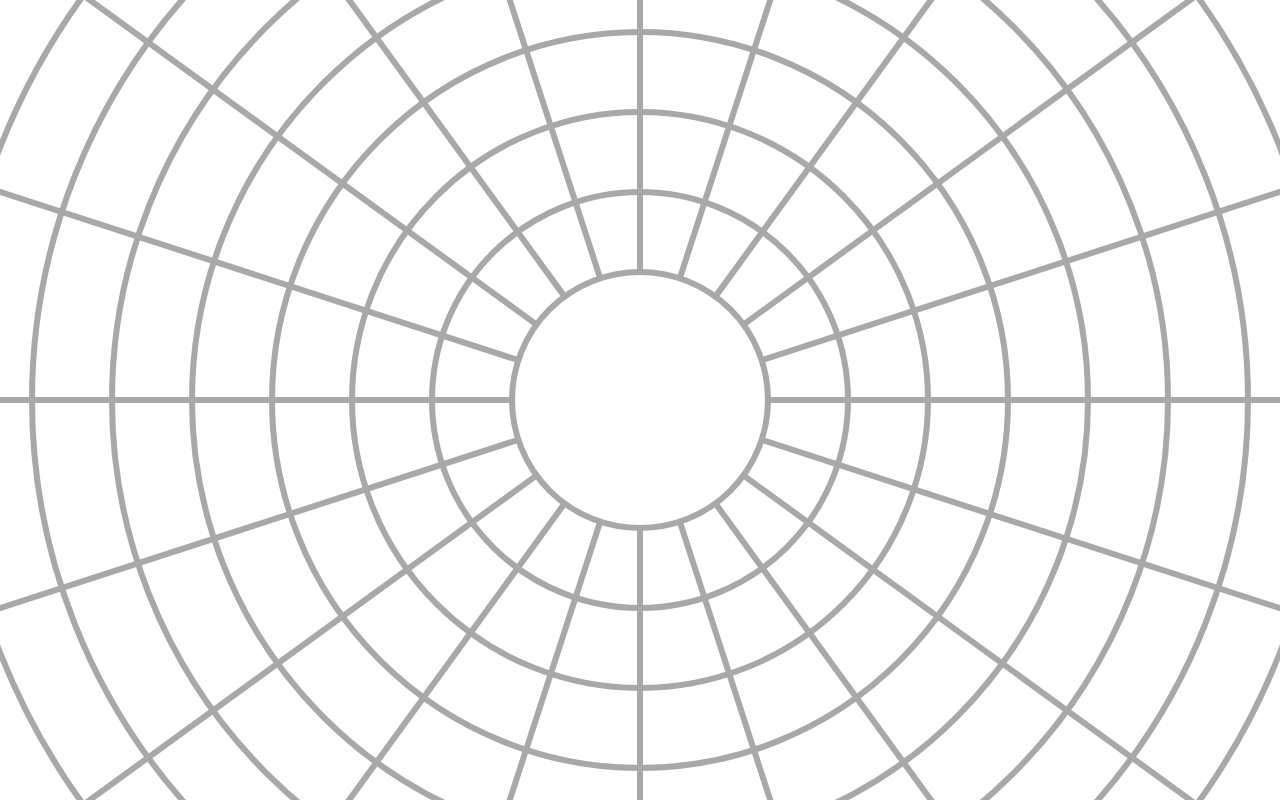
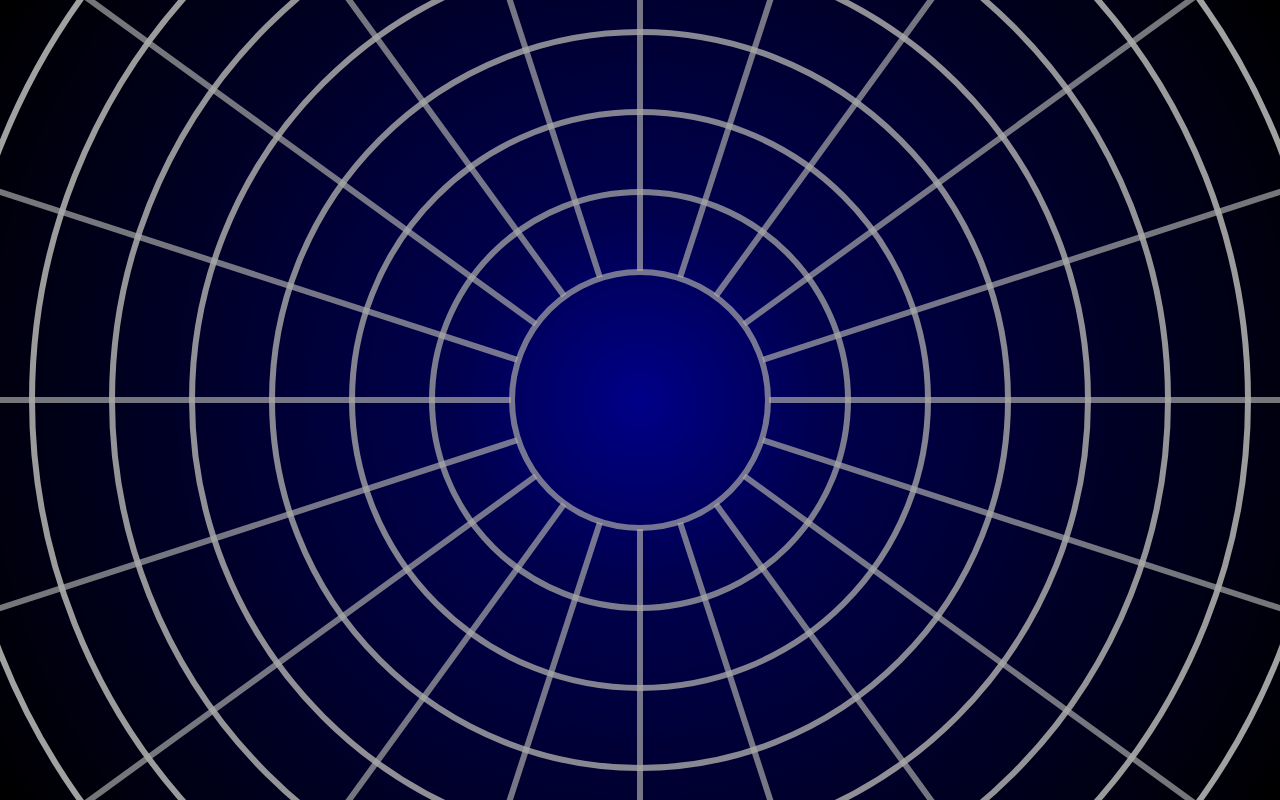
Before and after one commit to ComandoZeile/comandozeile-web, a Next.js app: page / in a window 1280 px wide. Shown: the top 800 px of the page. Built offline with nearby package versions, Linux system fonts and the light colour scheme.

Commit message:
Circle and stripes now have opacity change; Added home color background

```diff
--- a/app/page.tsx
+++ b/app/page.tsx
@@ -1,15 +1,17 @@
+"use client";
+
 import dynamic from "next/dynamic";
 import CircleControl from "@/app/circleControl";
+import styles from "@/styles/home.module.scss";
 
 const DynamicStripes = dynamic(() => import("@/app/tunnelStripes"), {
-   loading: () => <p>Loading</p>,
    ssr: false
 });
 
 export default function HomePage() {
     return (
       <div>
-          <div className="home">
+          <div className={styles.home}>
               <CircleControl />
               <DynamicStripes />
           </div>
--- a/next.config.js
+++ b/next.config.js
@@ -11,10 +11,4 @@ const nextConfig = {
   }
 }
 
-module.exports = {
-  sassOptions: {
-    includePaths: [path.join(__dirname, 'styles')],
-  },
-};
-
 module.exports = nextConfig
--- a/styles/circles.scss
+++ b/styles/circles.scss
@@ -2,6 +2,9 @@ $circle-size : 250px;
 $circle-pos-x: var(--circle-pos-x);
 $circle-pos-y: var(--circle-pos-y);
 $circle-count: var(--circle-count);
+// use same opacity as in tunnelStripes.scss
+$opacity: 0.7;
+$circle-color: #a8a8a8;
 
 
 .circle-wrapper {
@@ -10,7 +13,6 @@ $circle-count: var(--circle-count);
   .circle {
     position: absolute;
     border: 6px solid;
-    color: #a8a8a8;
     border-radius: 50%;
     transform: translate(-50%, 0);
 
@@ -20,6 +22,8 @@ $circle-count: var(--circle-count);
         left: $circle-pos-x;
         width: $circle-size;
         height: $circle-size;
+        color: rgba(red($circle-color), green($circle-color), blue($circle-color), $opacity);
+        $opacity: calc($opacity + 0.3 / $circle-count )!global;
         $circle-size: $circle-size + 160px !global;
         $circle-pos-y: calc(#{$circle-pos-y} - 80px) !global;
       }
--- a/styles/home.module.scss
+++ b/styles/home.module.scss
@@ -0,0 +1,6 @@
+.home {
+  width: 100%;
+  height: 100vh;
+
+  background: radial-gradient(circle at center, #0000ff -50%, #00004d, black) no-repeat;
+}
--- a/styles/tunnelStripes.scss
+++ b/styles/tunnelStripes.scss
@@ -1,4 +1,40 @@
 $stripe-angle: 0deg;
+$circle-count: var(--circle-count);
+// use same opacity as in circle.scss
+//$opacity: (0.7, 0.725, 0.75, 0.775, 0.8, 0.85, 0.9, 0.95, 1);
+$opacity: 0.7;
+$color: #a8a8a8;
+
+@function gradient() {
+  $gradients: ();
+
+  @for $i from 1 through 3 {
+    //$opacity_child: nth($opacity, $i);
+    $color_transition : rgba(red($color), green($color), blue($color), $opacity);
+    $opacity: calc(#{$opacity} + 0.3 / #{$circle-count} )!global;
+
+    $stop: calc(#{$i} * 100 / #{$circle-count} * 100%);
+    //$stop: percentage($current_percentage);
+
+    // 4/20 -> 0,2 -> 20%; 10/20 -> 0.5 -> 50%; 20/20 -> 100%
+
+    $gradients: append($gradients, $color_transition $stop, comma);
+  }
+
+  @return $gradients;
+}
+
+//@function insert($prevList, $index, $element) {
+//  $newGradient: ();
+//
+//  @for $i from 1 through length($prevList) {
+//    @if $i == $index {
+//      $newGradient: append($newGradient, $element, comma);
+//    }
+//    $newGradient: append($newGradient, nth($prevList, $i));
+//  }
+//  @return $newGradient;
+//}
 
 .tunnel-stripe-wrapper {
   position: relative;
@@ -7,7 +43,9 @@ $stripe-angle: 0deg;
     position: absolute;
     width: 40px;
     height: 6px;
-    background-color: #a8a8a8;
+    //background-color: #a8a8a8;
+    $gradient: gradient();
+    background: linear-gradient(to left, $gradient);
 
     // each stripe has an 18-degree angle to the next one so that 90°:5 stripes per block => 18°
     @for $i from 1 to 21 {
@@ -16,5 +54,19 @@ $stripe-angle: 0deg;
         $stripe-angle: $stripe-angle + 18deg !global;
       }
     }
+
+    //$colors: ();
+    //$stops: ();
+    //$linear-gradients: ();
+    //@for $i from 1 to str-length($circle-count) {
+      //$colors: append($colors, rgba(red($color), green($color), blue($color), $opacity));
+      //$opacity: calc($opacity + 0.3 / $circle-count )!global;
+
+      //$current_percentage: calc($i  / str-length($circle-count));
+      //$stops: append($stops, percentage($current_percentage));
+
+      //$linear-gradients: append($linear-gradients, linear-gradient(rgba(red($color), green($color), blue($color), $opacity) $current_percentage));
+    //}
+    //background: $linear-gradients;
   }
 }
```
